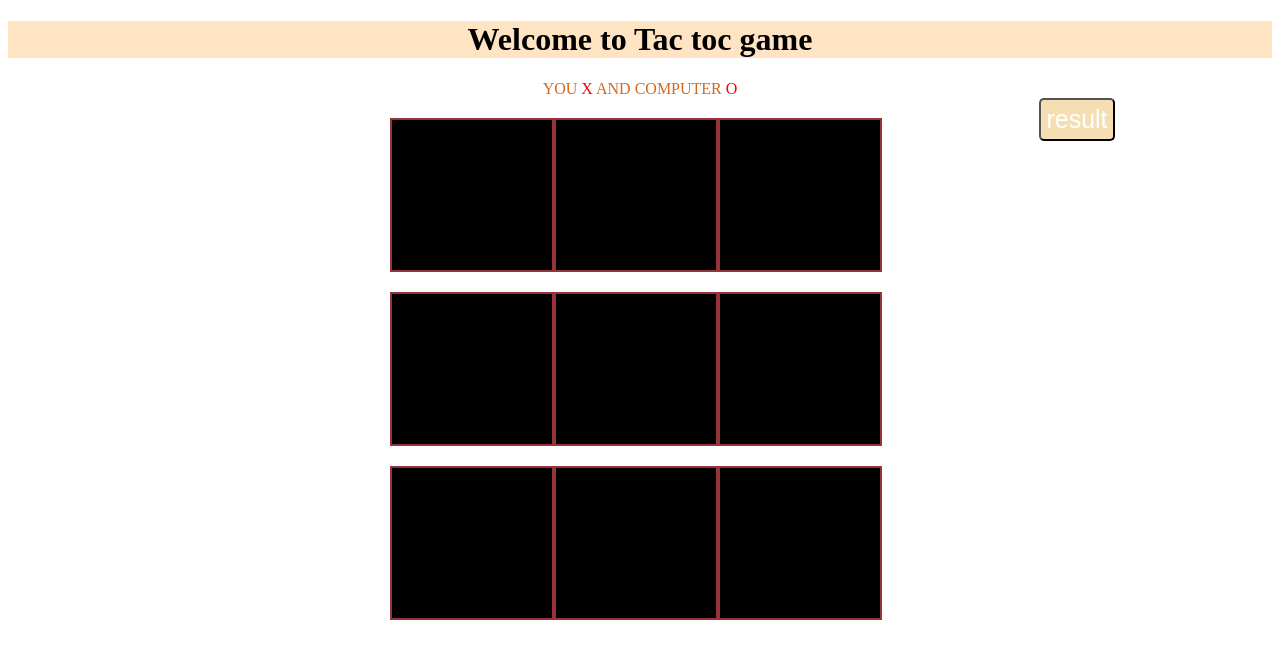
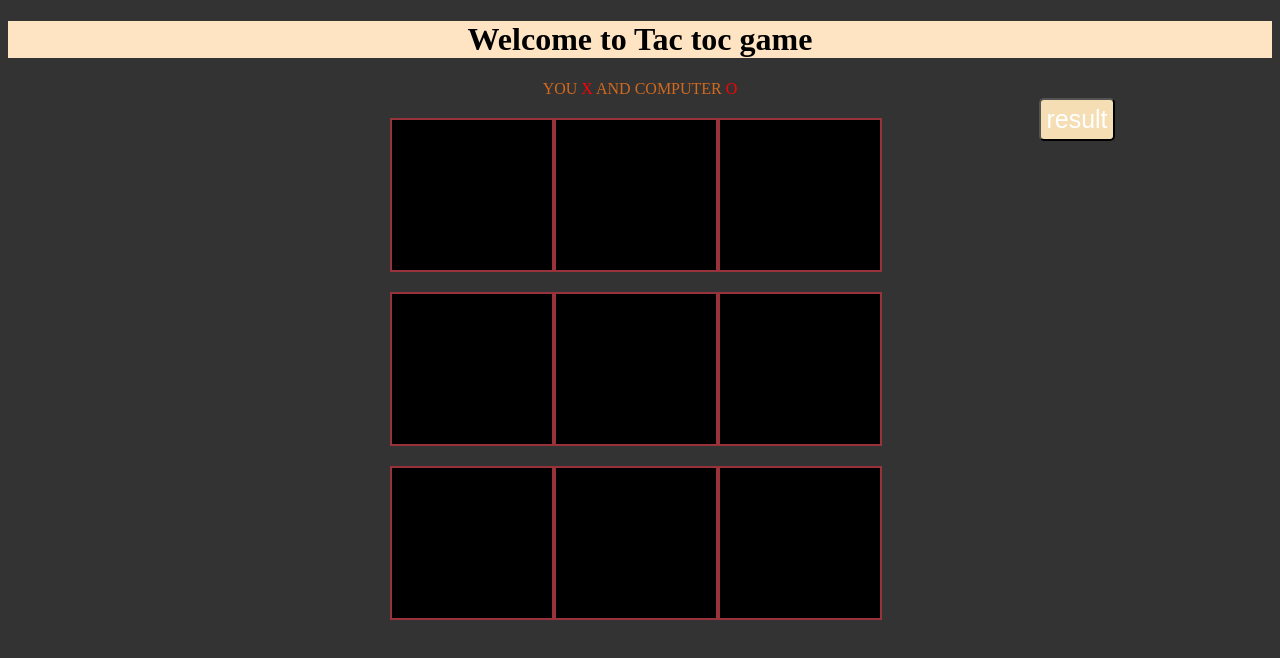
Before and after one commit to darksys0x/Project-1-tic-tac-toe, a plain HTML site: page jquery/index.html in a window 1280 px wide. Drawn offline with nearby package versions, Linux system fonts and the light colour scheme.

Commit message:
Update style.css
style update ..

```diff
--- a/jquery/style.css
+++ b/jquery/style.css
@@ -1,3 +1,7 @@
+body{
+    background-color:#333333;
+}
+
 h1{
     text-align: center;
     background-color: bisque
```
